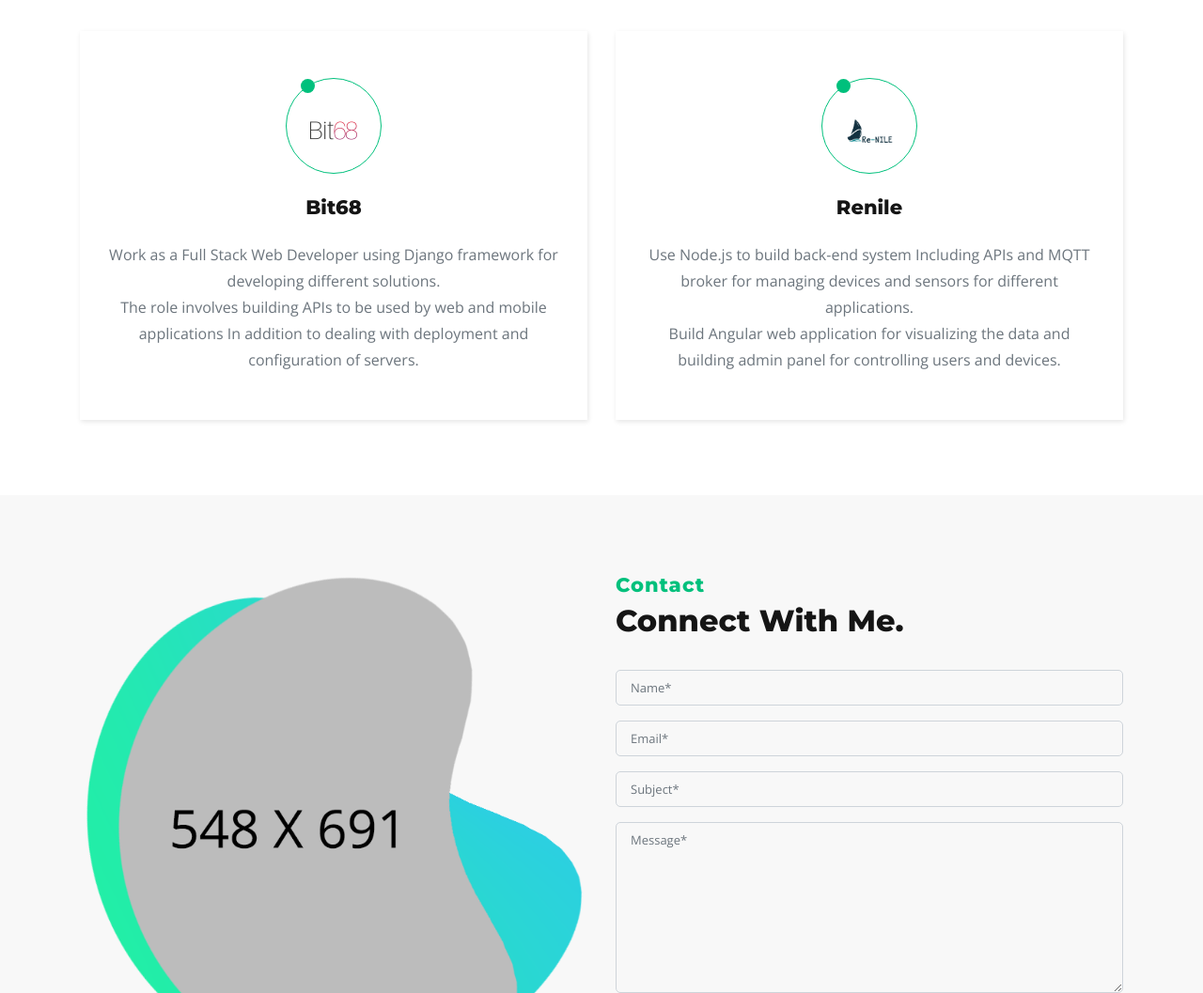
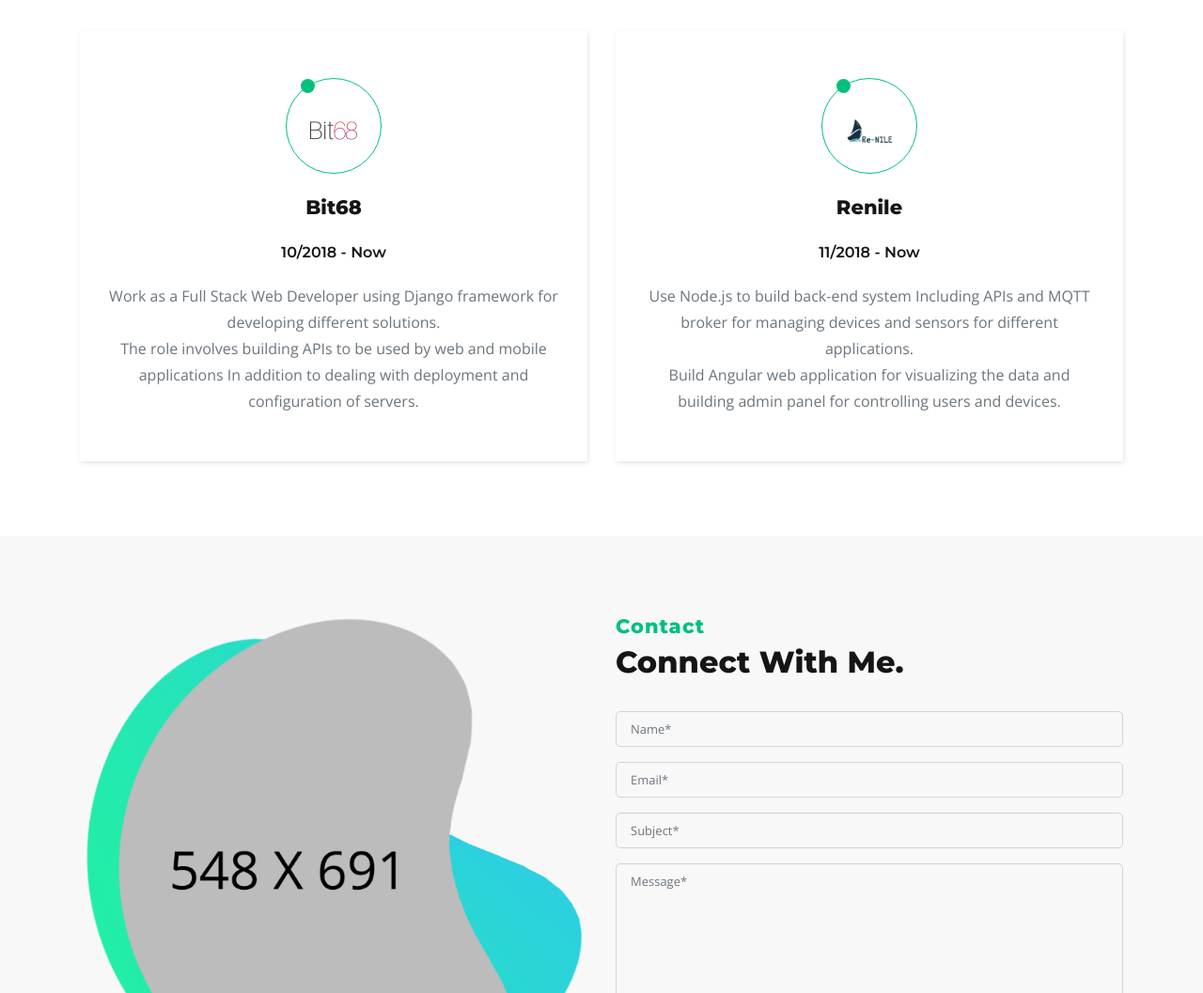
Before and after one commit to mtaweela/portfolio, a plain HTML site: page index.html in a window 1280 px wide. Shown: the part 4762-5819 px from the top of the page at 94% size. Drawn offline with nearby package versions, Linux system fonts and the light colour scheme.

Commit message:
-- related to last commit

```diff
--- a/index.html
+++ b/index.html
@@ -541,6 +541,7 @@
 							</i>
 						</div>
 						<h4 class="my-20 color-black">Bit68</h4>
+						<h6 class="my-20 color-black">10/2018 - Now</h6>
 						<p>Work as a Full Stack Web Developer using Django framework for developing different solutions.
 							<br>
 							The role involves building APIs to be used by web and mobile applications In addition to
@@ -558,6 +559,7 @@
 							</i>
 						</div>
 						<h4 class="my-20 color-black">Renile</h4>
+						<h6 class="my-20 color-black">11/2018 - Now</h6>
 						<p>Use Node.js to build back-end system Including APIs and MQTT broker for managing devices and
 							sensors for different applications.
 							<br>
```
